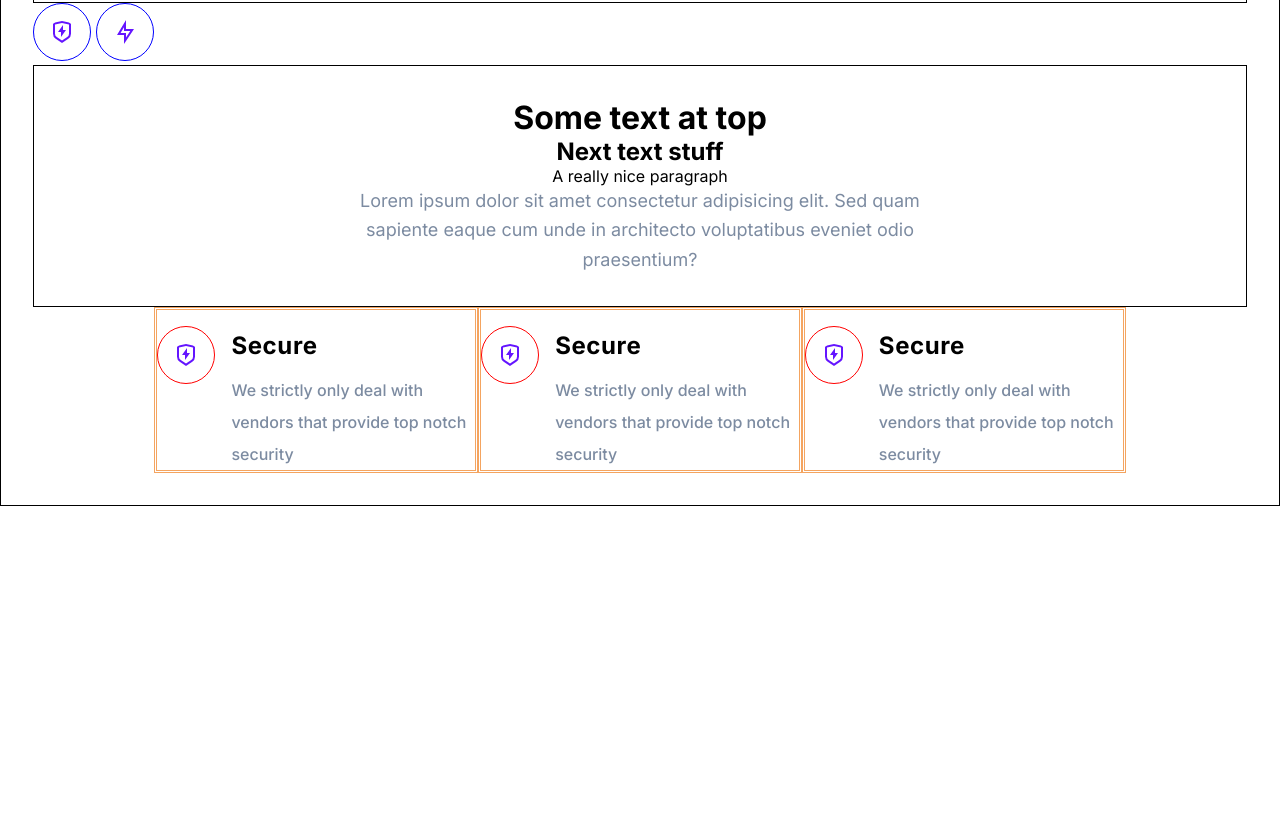
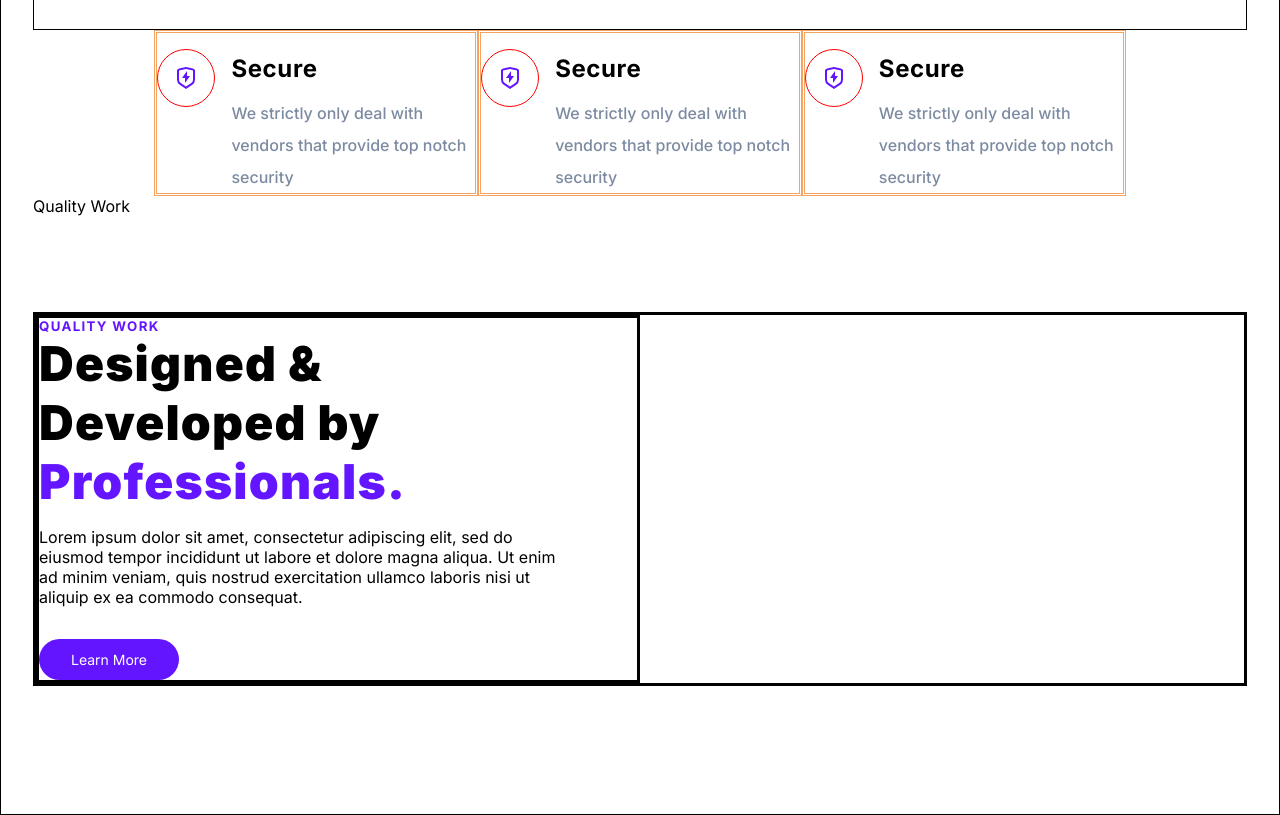
Before and after one commit to ITDallasDBW/0606Treact, a plain HTML site: page sandbox.html in a window 1280 px wide. Shown: the part 832-1647 px from the top of the page. Before the commit the page ends 1338 px from the top, so only its background shows below. Drawn offline with Linux system fonts and the light colour scheme.

Commit message:
brain not working

```diff
--- a/sandbox.css
+++ b/sandbox.css
@@ -11,6 +11,15 @@
 body {
   padding: 32px;
   border: 1px black solid;
+}
+h5 {
+  font-weight: 700;
+  text-transform: uppercase;
+  letter-spacing: 0.1em;
+  color: rgb(100, 21, 255);
+}
+.text__purple {
+  color: #6415ff;
 }
 .logo {
   width: 40px;
@@ -42,8 +51,8 @@ header {
   max-width: 1280px;
 }
 .container {
-  height: 100vh;
-  padding: 80px 0;
+  /* height: 100vh; */
+  /* padding: 80px 0; */
 }
 .row {
   display: flex;
@@ -160,7 +169,6 @@ header {
 }
 .features__img--wrapper {
   display: block;
-  vertical-align: middle;
 }
 .features__img {
   border: 1px solid red;
@@ -184,3 +192,41 @@ header {
     line-height: 2;
     color: rgb(124 139 161);
 }
+
+/* START QUALITY */
+
+.section__subtitle {
+  width: 100%;
+  font-size: 48px;
+  font-weight: 900;
+  letter-spacing: 0.025em;
+  margin-bottom: 16px;
+}
+.quality__wrapper {
+  border: 3px solid black;
+  margin: 96px auto;
+}
+
+.split {
+  width: 50%;
+  border: 3px solid black;
+}
+.quality__text {
+  margin-right: 64px;
+}
+.quality__field {
+  padding: 32px 0;
+  text-align: left;
+}
+.button__learn-more {
+  margin-top: 32px;
+  display: inline-block;
+  font-size: 14px;
+  border-radius: 9999px;
+  background-color: rgb(100, 21, 255);
+  padding: 0.75rem 2rem;
+  color: rgb(247, 250, 252);
+}
+.white {
+  color: white;
+}
--- a/sandbox.html
+++ b/sandbox.html
@@ -66,42 +66,72 @@
       </p>
     </div>
 
-
     <div class="features__spacer">
       <div class="features__col--wrapper">
         <div class="features__field">
           <span class="features__img--wrapper">
-          <img src="./assets/Icon.Secure.svg" class="features__img" alt="">
+            <img src="./assets/Icon.Secure.svg" class="features__img" alt="" />
           </span>
           <span class="features__text--wrapper">
             <p class="features__title">Secure</p>
-            <p class="features__description">We strictly only deal with vendors that provide top notch security</p>
+            <p class="features__description">
+              We strictly only deal with vendors that provide top notch security
+            </p>
           </span>
         </div>
       </div>
       <div class="features__col--wrapper">
         <div class="features__field">
           <span class="features__img--wrapper">
-          <img src="./assets/Icon.Secure.svg" class="features__img" alt="">
+            <img src="./assets/Icon.Secure.svg" class="features__img" alt="" />
           </span>
           <span class="features__text--wrapper">
             <p class="features__title">Secure</p>
-            <p class="features__description">We strictly only deal with vendors that provide top notch security</p>
+            <p class="features__description">
+              We strictly only deal with vendors that provide top notch security
+            </p>
           </span>
         </div>
       </div>
       <div class="features__col--wrapper">
         <div class="features__field">
           <span class="features__img--wrapper">
-          <img src="./assets/Icon.Secure.svg" class="features__img" alt="">
+            <img src="./assets/Icon.Secure.svg" class="features__img" alt="" />
           </span>
           <span class="features__text--wrapper">
             <p class="features__title">Secure</p>
-            <p class="features__description">We strictly only deal with vendors that provide top notch security</p>
+            <p class="features__description">
+              We strictly only deal with vendors that provide top notch security
+            </p>
           </span>
         </div>
       </div>
     </div>
 
+    Quality Work
+    <!-- QUALITY -->
+    <section id="quality">
+      <div class="quality__wrapper">
+        <div class="split">
+          <div class="quality__text">
+            <h5>Quality Work</h5>
+            <h2 class="section__subtitle">
+              Designed & Developed by
+              <span class="text__purple">Professionals.</span>
+            </h2>
+            <p>
+              Lorem ipsum dolor sit amet, consectetur adipiscing elit, sed do
+              eiusmod tempor incididunt ut labore et dolore magna aliqua. Ut
+              enim ad minim veniam, quis nostrud exercitation ullamco laboris
+              nisi ut aliquip ex ea commodo consequat.
+            </p>
+          </div>
+          <div class="button__learn-more">
+            <a href="https:\\www.google.com" class="white
+            ">Learn More</a>
+          </div>
+        </div>
+      </div>
+    </section>
   </body>
 </html>
--- a/style.css
+++ b/style.css
@@ -3,7 +3,7 @@
 * {
   font-family: "Inter", sans-serif;
   padding: 0;
-  margin: 0;
+  margin: 0 auto;
   box-sizing: border-box;
   text-decoration: none;
   list-style-type: none;
@@ -29,19 +29,21 @@ section {
 .text__purple {
   color: #6415ff;
 }
-/* .vert__full {
-    height: 100vh;
-} */
+.vert__full {
+    height: 75vh;
+}
 .container {
-  /* border: 3px blue solid; */
-  /* height: 100vh; */
   padding: 80px 0;
+}
+.wrapper {
+  padding: 96px 0;
+  /* flex-direction: row; */
 }
 .row {
   /* border: 3px yellowgreen solid; */
   display: flex;
   /* width: 100%; */
-  max-width: 1280px;
+  /* max-width: 1280px; */
 }
 
 /* NAV */
@@ -52,7 +54,6 @@ nav {
   align-items: center;
   width: 100%;
   max-width: 1280px;
-  /* border: 3px black solid; */
   letter-spacing: 0.025em;
 }
 .nav__logo {
@@ -226,7 +227,6 @@ nav {
 }
 .features__img--wrapper {
   display: block;
-  vertical-align: middle;
 }
 .features__img {
   border: 1px solid rgb(226, 232, 240);
@@ -249,3 +249,8 @@ nav {
   line-height: 2;
   color: rgb(124 139 161);
 }
+
+/* START QUALITY */
+.split {
+  width: 50%;
+  }
```
Also changed, not shown: index.html (+5 -0 lines). Lines whose indentation alone changed are shown as unchanged.
